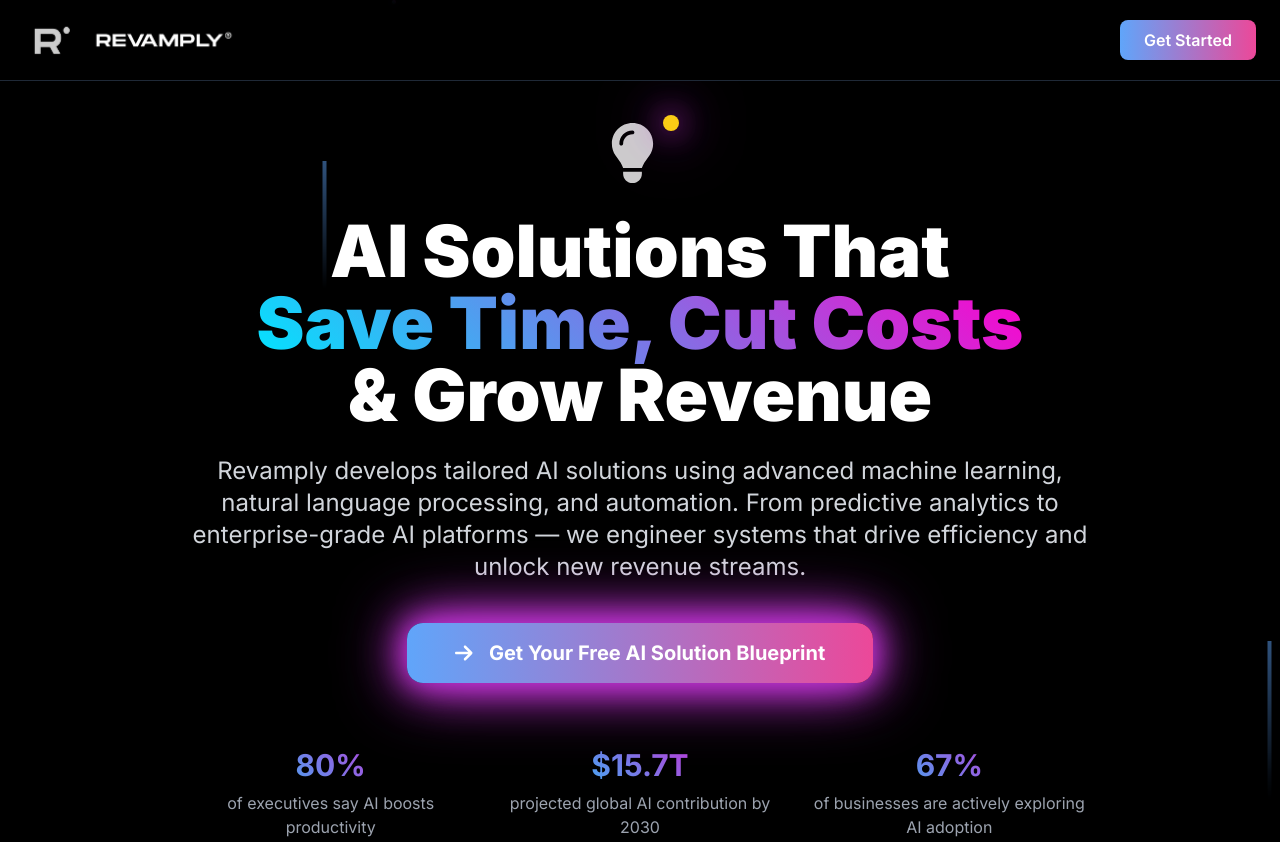
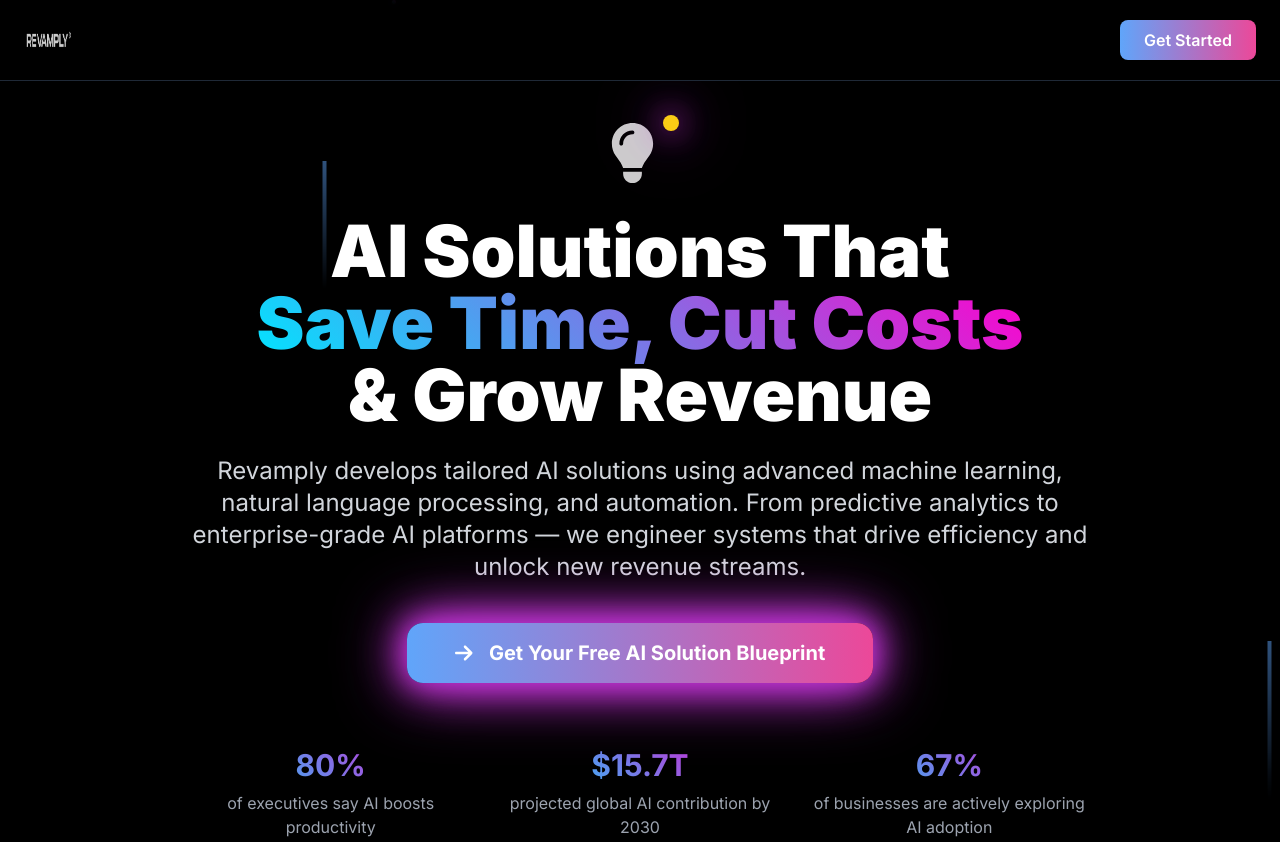
Before and after one commit to Ahmed5427/Revamply.AI, a website: page Index.html in a window 1280 px wide. Shown: the top 842 px of the page. Drawn offline with nearby package versions, Linux system fonts and the light colour scheme.

Commit message:
Update Index.html

```diff
--- a/Index.html
+++ b/Index.html
@@ -333,9 +333,8 @@
                 <div class="flex items-center space-x-8">
                     <div class="flex items-center space-x-3">
                         <div class="w-12 h-12 rounded-lg flex items-center justify-center pulse-glow">
-                            <img src="/images/r-logo.png" alt="Revamply Logo" class="w-12 h-12 rounded-lg">
-                        </div>
-                        <img src="/images/revamply-logo.png" alt="Revamply" class="h-10">
+                            <img src="/images/revamply-logo.png" alt="Revamply" class="h-10">
+                        </div>
                     </div>
                     <nav class="hidden md:flex space-x-8">
                         <span class="text-gray-300 hover:text-white transition-colors cursor-pointer">Solutions</span>
```
